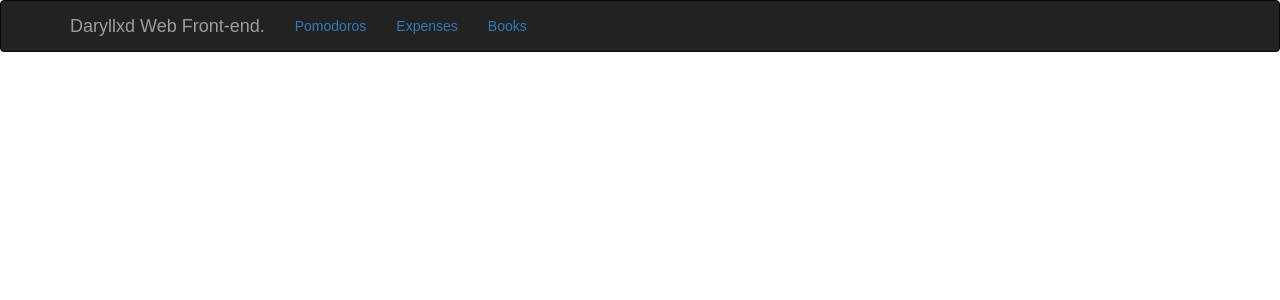
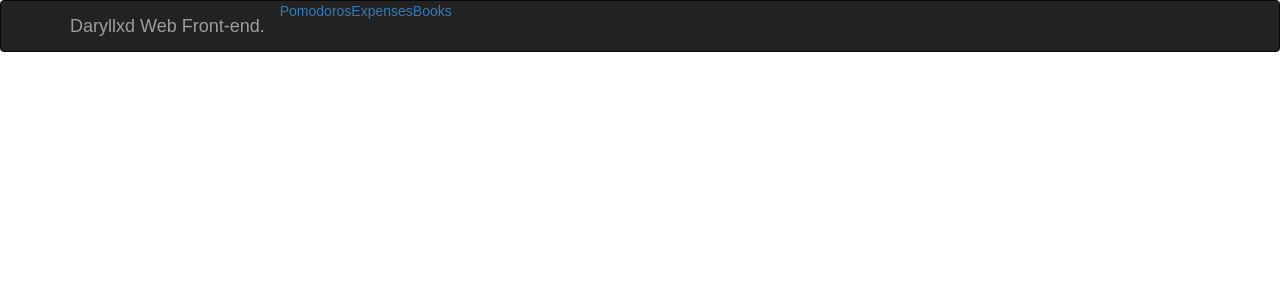
Before and after one commit to daryllxd/khassar-de-templari, a React (Create React App) app: page / in a window 1280 px wide. Shown: the top 300 px of the page. Built offline with nearby package versions, Linux system fonts and the light colour scheme; the HTML template or start-up script is replaced by a standard one.

Commit message:
Fixed `<a> cannot appear as a descendant of <a>` error message.
- Fix: Add "componentClass" attribute to render NavItem as <span> tag instead of <a> tag.
- https://stackoverflow.com/a/49920122/848915

```diff
--- a/src/App.js
+++ b/src/App.js
@@ -17,13 +17,13 @@ class App extends Component {
             </Navbar.Brand>
           </Navbar.Header>
           <Nav>
-            <NavItem href="#">
+            <NavItem componentClass="span">
               <Link className="ph2" to="/">Pomodoros</Link>
             </NavItem>
-            <NavItem href="#">
+            <NavItem componentClass="span">
               <Link className="ph2" to="/expenses">Expenses</Link>
             </NavItem>
-            <NavItem href="#">
+            <NavItem componentClass="span">
               <Link className="ph2" to="/books">Books</Link>
             </NavItem>
           </Nav>
```
